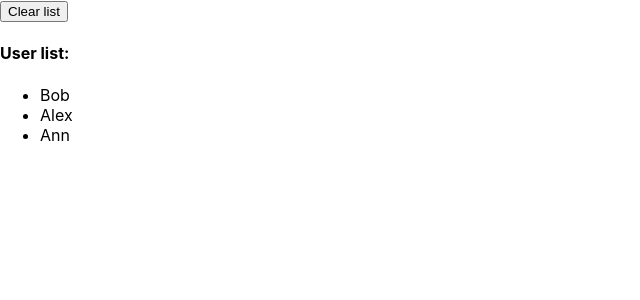
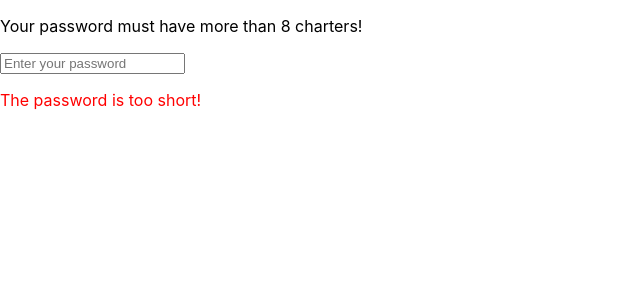
Before and after one commit to timohaBlr/exams, a React (Create React App) app: page / in a window 1280 px wide. Shown: the top 300 px of the page, without its empty margins (0-640 px from the left). Built offline with nearby package versions, Linux system fonts and the light colour scheme.

Commit message:
Вторник итоговое -3

```diff
--- a/src/index.tsx
+++ b/src/index.tsx
@@ -2,26 +2,24 @@ import React, {useState} from 'react';
 import ReactDOM from 'react-dom';
 import './index.css';
 
-function UsersList() {
-    const [users, setUsers] = useState<Array<string>>(["Bob", "Alex", "Ann"])
-    const getUser = (user: string, i: number) => <li key={i}>{user}</li>
-
-    const usersList = (users.length === 0)
-        ? <p>List is empty</p>
-        :  <ul>
-            { users.map(getUser)}
-        </ul>
-
+function PasswordChecker() {
+    const [password, setPassword] = useState<string>("")
     return (
         <main>
-            <button onClick={()=>setUsers([])}>Clear list</button>
-            <h4>User list:</h4>
-            {usersList}
+            <p>Your password must have more than 8 charters!</p>
+            <input
+                placeholder={"Enter your password"}
+                value={password}
+                onChange={e => setPassword(e.currentTarget.value)}
+                type={"password"}
+            />
+            {password.length < 9 && <p style={{color: "red"}}>The password is too short!</p>}
         </main>
     )
 }
 
 ReactDOM.render(
-    <UsersList/>, document.getElementById('root')
+    <PasswordChecker/>, document.getElementById('root')
 );
-// Что надо вставить вместо XXX, чтобы код корректно работал  со списком пользователей?
+
+// Что надо вставить вместо XXX, чтобы код работал нормально?
```
